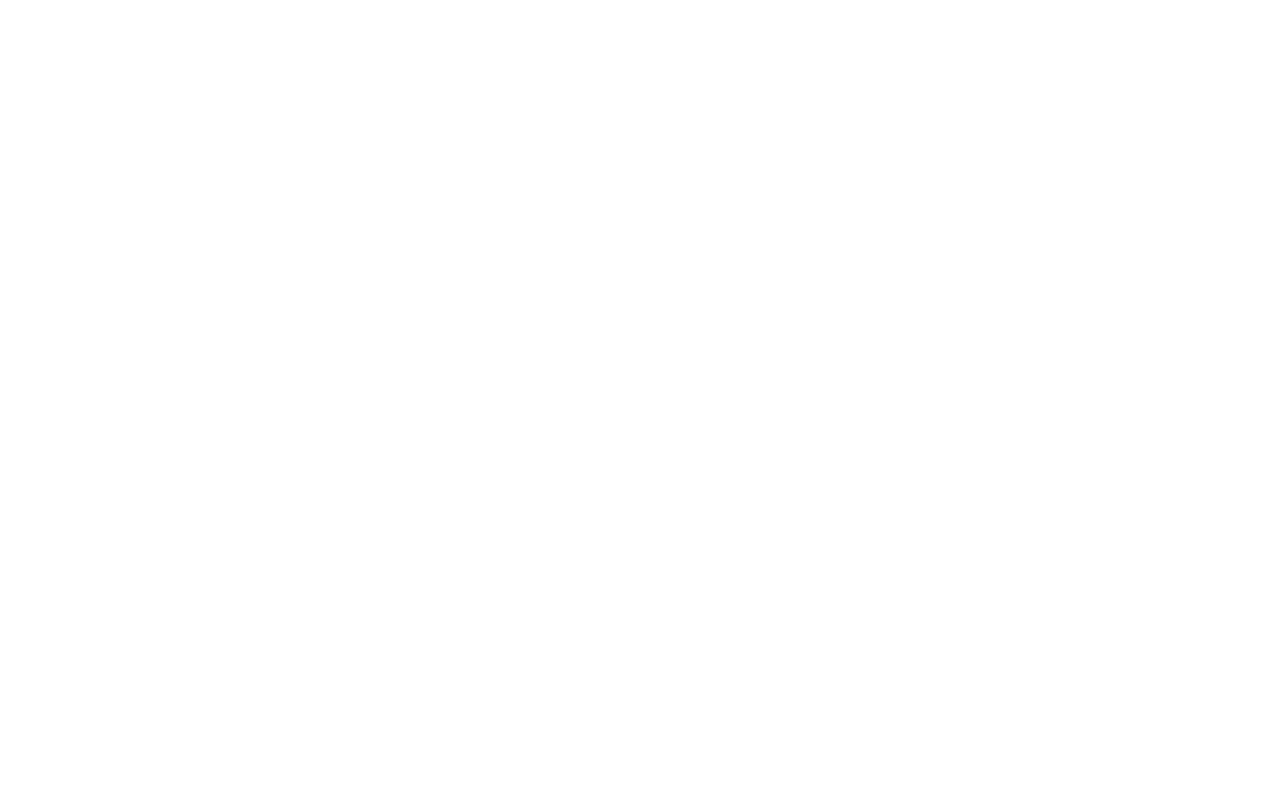
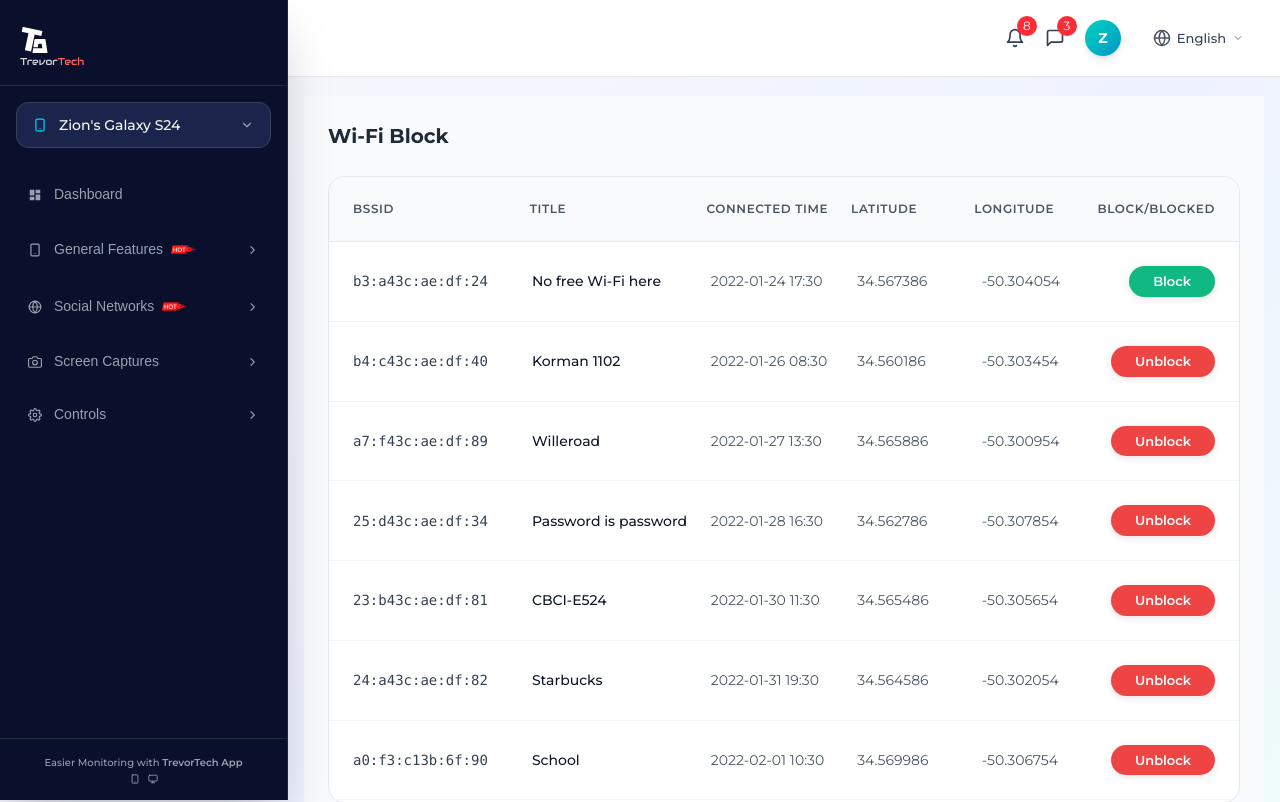
Before and after one commit to LifeofPaks/trevor-tech, a React (Vite) app: page /demo/controls/wifi-block in a window 1280 px wide. Before the commit this address had no page. Shown: the top 802 px of the page. Built offline with nearby package versions, Linux system fonts and the light colour scheme; a web font is replaced by a local one.

Commit message:
updated ui

```diff
--- a/src/App.jsx
+++ b/src/App.jsx
@@ -21,6 +21,7 @@
 import ScreenshotsPage from "./pages/screenshots/ScreenshotsPage";
 import GeofencePage from "./pages/geofence/GeofencePage";
 import WebsiteBlockPage from "./pages/websiteBlock/WebsiteBlockPage";
+import WifiBlockPage from "./pages/wifiBlock/WifiBlockPage";
 
 
 
@@ -55,6 +56,7 @@
           <Route path="captures/screenshots" element={<ScreenshotsPage />} />
           <Route path="controls/geofence" element={<GeofencePage />} />
           <Route path="controls/website-block" element={<WebsiteBlockPage />} />
+          <Route path="controls/wifi-block" element={<WifiBlockPage />} />
         </Route>
       </Routes>
 
--- a/src/pages/wifiBlock/WifiBlockPage.jsx
+++ b/src/pages/wifiBlock/WifiBlockPage.jsx
@@ -1,9 +1,241 @@
-import React from 'react'
+import React, { useState } from "react";
+import {
+  Box,
+  Typography,
+  Paper,
+  Stack,
+  Button,
+  useMediaQuery,
+  useTheme,
+} from "@mui/material";
 
 const WifiBlockPage = () => {
+  const theme = useTheme();
+  const isMobile = useMediaQuery(theme.breakpoints.down("md"));
+
+  const [wifiList, setWifiList] = useState([
+    {
+      bssid: "b3:a43c:ae:df:24",
+      title: "No free Wi-Fi here",
+      time: "2022-01-24 17:30",
+      lat: 34.567386,
+      lng: -50.304054,
+      blocked: false,
+    },
+    {
+      bssid: "b4:c43c:ae:df:40",
+      title: "Korman 1102",
+      time: "2022-01-26 08:30",
+      lat: 34.560186,
+      lng: -50.303454,
+      blocked: true,
+    },
+    {
+      bssid: "a7:f43c:ae:df:89",
+      title: "Willeroad",
+      time: "2022-01-27 13:30",
+      lat: 34.565886,
+      lng: -50.300954,
+      blocked: true,
+    },
+    {
+      bssid: "25:d43c:ae:df:34",
+      title: "Password is password",
+      time: "2022-01-28 16:30",
+      lat: 34.562786,
+      lng: -50.307854,
+      blocked: true,
+    },
+    {
+      bssid: "23:b43c:ae:df:81",
+      title: "CBCI-E524",
+      time: "2022-01-30 11:30",
+      lat: 34.565486,
+      lng: -50.305654,
+      blocked: true,
+    },
+    {
+      bssid: "24:a43c:ae:df:82",
+      title: "Starbucks",
+      time: "2022-01-31 19:30",
+      lat: 34.564586,
+      lng: -50.302054,
+      blocked: true,
+    },
+    {
+      bssid: "a0:f3:c13b:6f:90",
+      title: "School",
+      time: "2022-02-01 10:30",
+      lat: 34.569986,
+      lng: -50.306754,
+      blocked: true,
+    },
+    {
+      bssid: "a0:a43c:9e:d2:67",
+      title: "Home",
+      time: "2022-02-02 20:30",
+      lat: 34.568886,
+      lng: -50.307654,
+      blocked: false,
+    },
+    {
+      bssid: "24:a43c:ae:df:83",
+      title: "Jewell cafe",
+      time: "2022-02-03 18:30",
+      lat: 34.567786,
+      lng: -50.304554,
+      blocked: true,
+    },
+  ]);
+
+  const toggleBlock = (bssid) => {
+    setWifiList((prev) =>
+      prev.map((item) =>
+        item.bssid === bssid ? { ...item, blocked: !item.blocked } : item
+      )
+    );
+  };
+
   return (
-    <div>WifiBlockPage</div>
-  )
-}
+    <Box className="!p-6 !bg-gray-50 !min-h-screen">
+      {/* Title */}
+      <Typography
+        variant="h6"
+        className="!font-bold !text-gray-800 !mb-6"
+        sx={{ color: "#0695c8" }}
+      >
+        Wi-Fi Block
+      </Typography>
 
-export default WifiBlockPage
+      {/* Table */}
+      <Paper
+        elevation={0}
+        sx={{
+          borderRadius: "16px",
+          border: "1px solid #e5e7eb",
+          overflow: "hidden",
+        }}
+      >
+        {/* Header */}
+        <Box
+          sx={{
+            bgcolor: "#f9fafb",
+            p: 3,
+            display: "grid",
+            gridTemplateColumns: isMobile
+              ? "1fr 1fr 1fr"
+              : "1.5fr 1.5fr 1.2fr 1fr 1fr 1fr",
+            gap: 2,
+            borderBottom: "1px solid #e5e7eb",
+          }}
+        >
+          <Typography className="!font-semibold !text-xs !text-gray-600 uppercase tracking-wider">
+            BSSID
+          </Typography>
+          <Typography className="!font-semibold !text-xs !text-gray-600 uppercase tracking-wider">
+            Title
+          </Typography>
+          {!isMobile && (
+            <>
+              <Typography className="!font-semibold !text-xs !text-gray-600 uppercase tracking-wider">
+                Connected Time
+              </Typography>
+              <Typography className="!font-semibold !text-xs !text-gray-600 uppercase tracking-wider">
+                Latitude
+              </Typography>
+              <Typography className="!font-semibold !text-xs !text-gray-600 uppercase tracking-wider">
+                Longitude
+              </Typography>
+            </>
+          )}
+          <Typography className="!font-semibold !text-xs !text-gray-600 uppercase tracking-wider text-right">
+            Block/Blocked
+          </Typography>
+        </Box>
+
+        {/* Rows */}
+        <Box
+          sx={{ maxHeight: "70vh", overflowY: "auto" }}
+          className="scrollbar-hide "
+        >
+          {wifiList.map((wifi) => (
+            <Box
+              key={wifi.bssid}
+              sx={{
+                p: 3,
+                display: "grid",
+                gridTemplateColumns: isMobile
+                  ? "1fr 1fr 1fr"
+                  : "1.5fr 1.5fr 1.2fr 1fr 1fr 1fr",
+                gap: 2,
+                alignItems: "center",
+                borderBottom: "1px solid #f3f4f6",
+                "&:last-child": { borderBottom: "none" },
+              }}
+            >
+              {/* BSSID */}
+              <Typography className="!text-sm !font-mono !text-gray-700">
+                {wifi.bssid}
+              </Typography>
+
+              {/* Title */}
+              <Typography className="!text-sm !font-medium !text-gray-900">
+                {wifi.title}
+              </Typography>
+
+              {/* Mobile: Merged Info */}
+              {isMobile ? (
+                <Box>
+                  <Typography className="!text-xs !text-gray-600">
+                    {wifi.time}
+                  </Typography>
+                  <Typography className="!text-xs !text-gray-500">
+                    {wifi.lat.toFixed(6)}, {wifi.lng.toFixed(6)}
+                  </Typography>
+                </Box>
+              ) : (
+                <>
+                  <Typography className="!text-sm !text-gray-600">
+                    {wifi.time}
+                  </Typography>
+                  <Typography className="!text-sm !text-gray-600">
+                    {wifi.lat.toFixed(6)}
+                  </Typography>
+                  <Typography className="!text-sm !text-gray-600">
+                    {wifi.lng.toFixed(6)}
+                  </Typography>
+                </>
+              )}
+
+              {/* Block/Unblock Button */}
+              <Box className="!flex !justify-end">
+                <Button
+                  variant="contained"
+                  size="small"
+                  onClick={() => toggleBlock(wifi.bssid)}
+                  sx={{
+                    backgroundColor: wifi.blocked ? "#ef4444" : "#10b981",
+                    color: "white",
+                    textTransform: "none",
+                    fontWeight: 600,
+                    borderRadius: "999px",
+                    px: 3,
+                    minWidth: "auto",
+                    boxShadow: "0 2px 8px rgba(0,0,0,0.1)",
+                    "&:hover": {
+                      backgroundColor: wifi.blocked ? "#dc2626" : "#059669",
+                    },
+                  }}
+                >
+                  {wifi.blocked ? "Unblock" : "Block"}
+                </Button>
+              </Box>
+            </Box>
+          ))}
+        </Box>
+      </Paper>
+    </Box>
+  );
+};
+
+export default WifiBlockPage;
```
